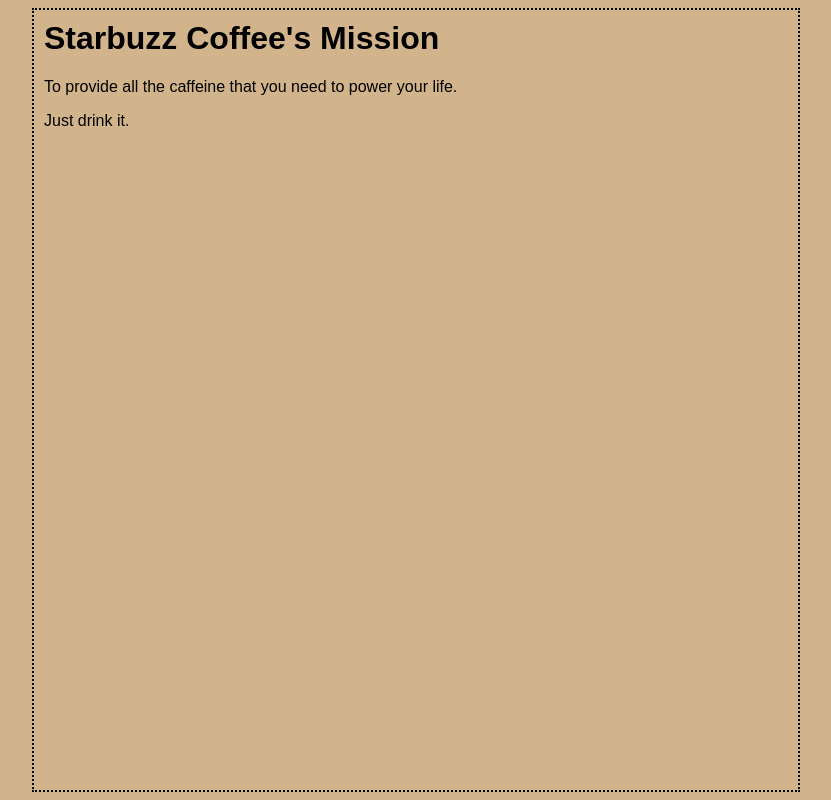
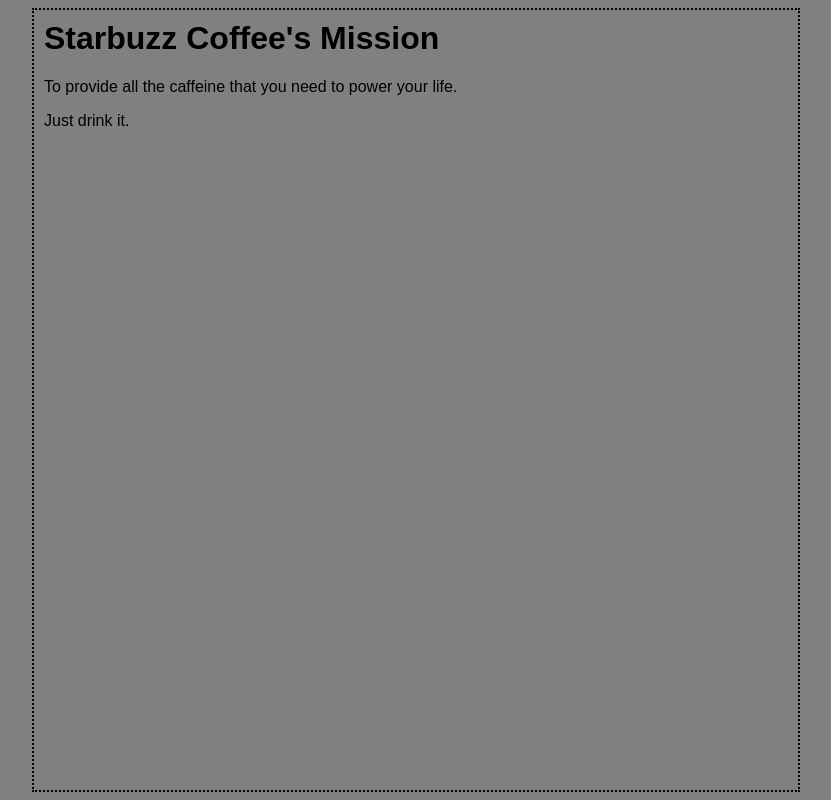
Before and after one commit to Sergeenkova/react-examples, a plain HTML site: page chapter1/starbuzz/mission.html in a window 1280 px wide. Shown: the whole page, without its empty margins (224-1055 px from the left). Drawn offline with Linux system fonts and the light colour scheme.

Commit message:
second commit

```diff
--- a/chapter1/starbuzz/mission.html
+++ b/chapter1/starbuzz/mission.html
@@ -3,7 +3,7 @@
     <title>Starbuzz Coffee's Mission</title>
        <style type="text/css">
           body {
-              background-color: #d2b48c;
+              background-color: gray;
               margin-left: 20%;
               margin-right: 20%;
               border: 2px dotted black;
```
